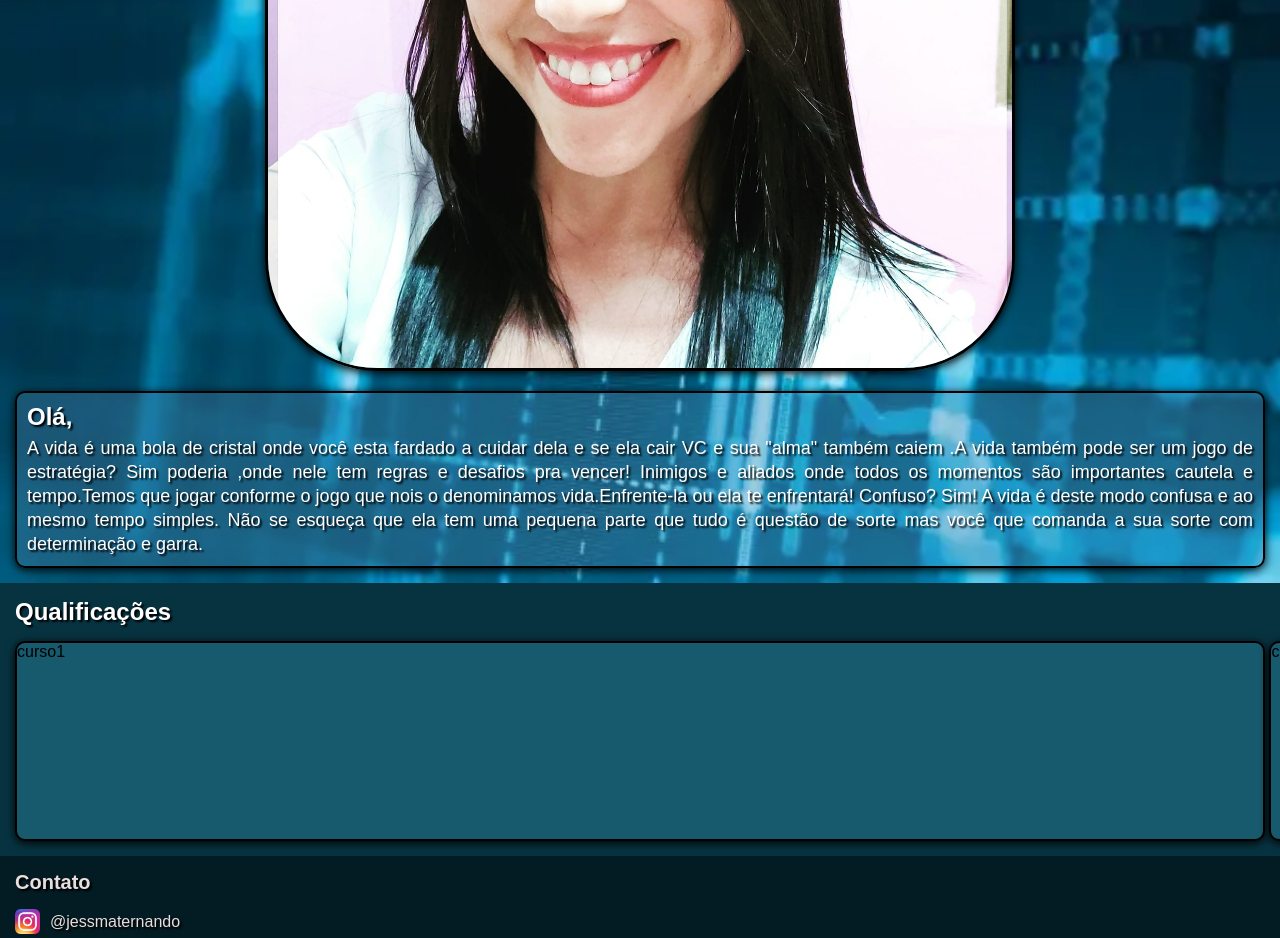
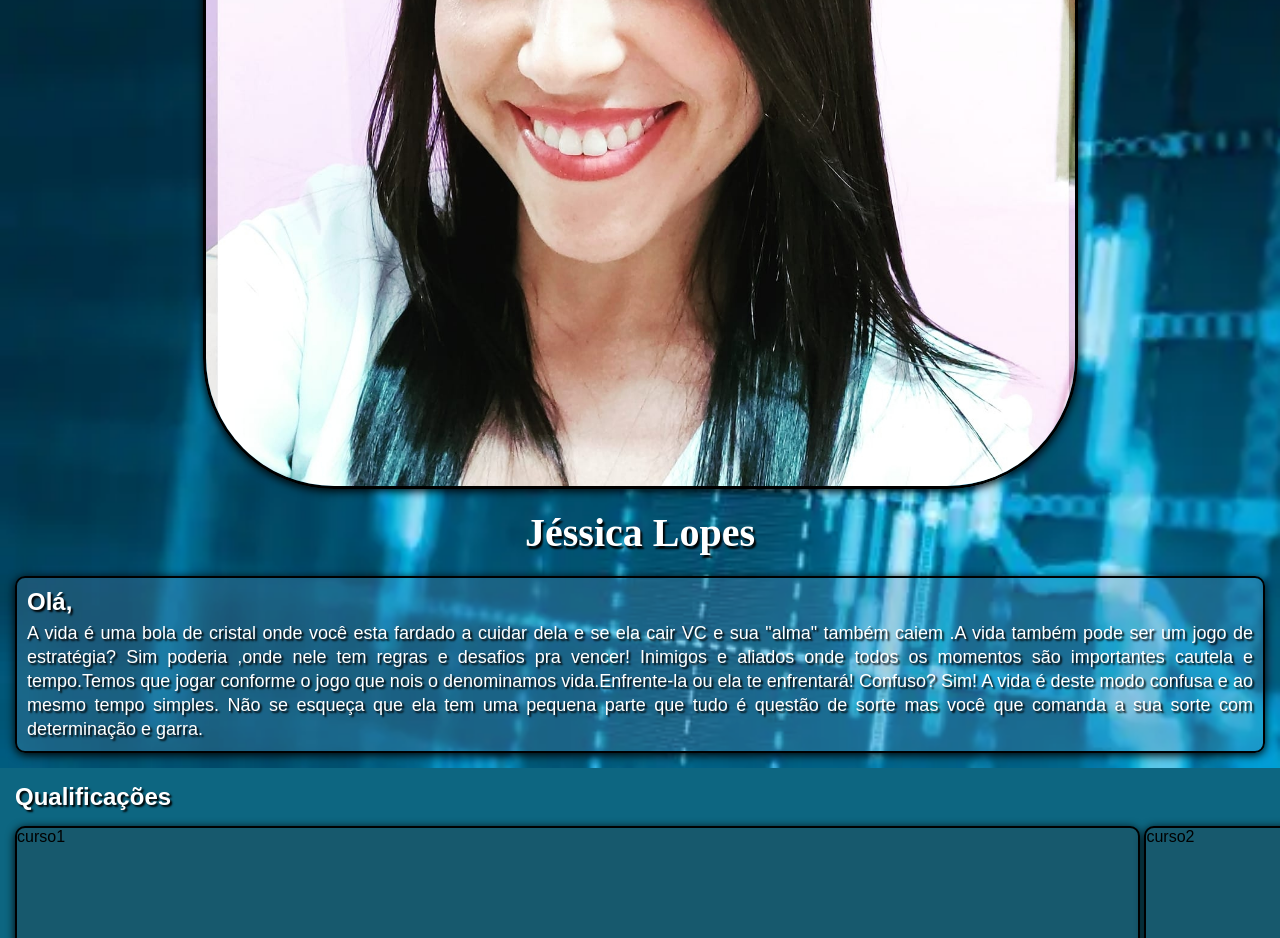
Before and after one commit to JessicaLopesDev/PersonalPage, a plain HTML site: page index.html in a window 1280 px wide. Shown: the part 496-1434 px from the top of the page. Drawn offline with Linux system fonts and the light colour scheme.

Commit message:
Modificações de estilo

```diff
--- a/index.html
+++ b/index.html
@@ -23,10 +23,9 @@
             <main>
                 <section class="container-about">
                     <div class="container-img">
+                        <img class="img-jessica" src="./Images/Foto-jessica.jpg.jpg">
                         <h2>Jéssica Lopes</h2>
-                        <img class="img-jessica" src="./Images/Foto-jessica.jpg.jpg">
                     </div>
-
                     <div class="description-about">
                         <h3 id="Sobre-mim">Olá,</h3>
                         <p>A vida é uma bola de cristal onde você esta fardado a cuidar dela e se ela cair VC e sua "alma" também caiem .A vida também pode ser um jogo de estratégia? Sim poderia ,onde nele tem regras e desafios pra vencer! Inimigos e aliados onde todos os momentos são importantes cautela e tempo.Temos que jogar conforme o jogo que nois o denominamos vida.Enfrente-la ou ela te enfrentará! Confuso? Sim! A vida é deste modo confusa e ao mesmo tempo simples. Não se esqueça que ela tem uma pequena parte que tudo é questão de sorte mas você que comanda a sua sorte com determinação e garra.
--- a/style.css
+++ b/style.css
@@ -197,7 +197,6 @@ header div a:hover {
         padding: 0 20px;
         height: 50px;
         width: 100%;
-
         display: flex;
         justify-content: space-between;
         align-items: center;
@@ -239,17 +238,9 @@ header div a:hover {
         background-size: cover;
         color: white;
         padding: 0 15px 15px 15px;
-
         display: flex;
         flex-direction: column;
         justify-content: center;
-    }
-
-    .container-about div h2 {
-        margin-top: 10px;
-        font-size: 40px;
-        text-shadow: black 2px 3px 2px;
-        font-family: 'Times New Roman', Times, serif;
     }
 
     .container-img {
@@ -259,13 +250,20 @@ header div a:hover {
     }
 
     .img-jessica {
-        width: 60%;
+        width: 70%;
         border-radius: 15%;
         margin-top: 10px;
         border: 3px solid black;
         box-shadow: 0 2px 10px black;
+        margin-top: 60px;
     }
 
+    .container-about div h2 {
+        margin-top: 20px;
+        font-size: 40px;
+        text-shadow: black 2px 3px 2px;
+        font-family: 'Times New Roman', Times, serif;
+    }
 
     .description-about {
         width: 100%;
@@ -291,16 +289,15 @@ header div a:hover {
     }
 
     #Qualificações {
-        background-color:  rgb(7, 51, 65);
+        background-color: rgb(13, 102, 129);
         color: white;
         font-size: 24px;
         padding-left: 15px;
         padding-top: 15px;
     }
 
-
     .container-qualifications {
-        background-color: rgb(7, 51, 65);
+        background-color: rgb(13, 102, 129);
         width: 100%;
         padding: 10px 15px 15px 15px;
         display: block;
@@ -310,7 +307,6 @@ header div a:hover {
 
     .container-divs {
         max-height: 220px;
-
         display: block;
         white-space: nowrap;
 
@@ -318,7 +314,7 @@ header div a:hover {
 
     .container-divs div {
         background-color: rgb(23, 89, 109);
-        width: 100%;
+        width: 90%;
         height: 200px;
         margin-top: 5px;
         border: 2px solid black;
```
